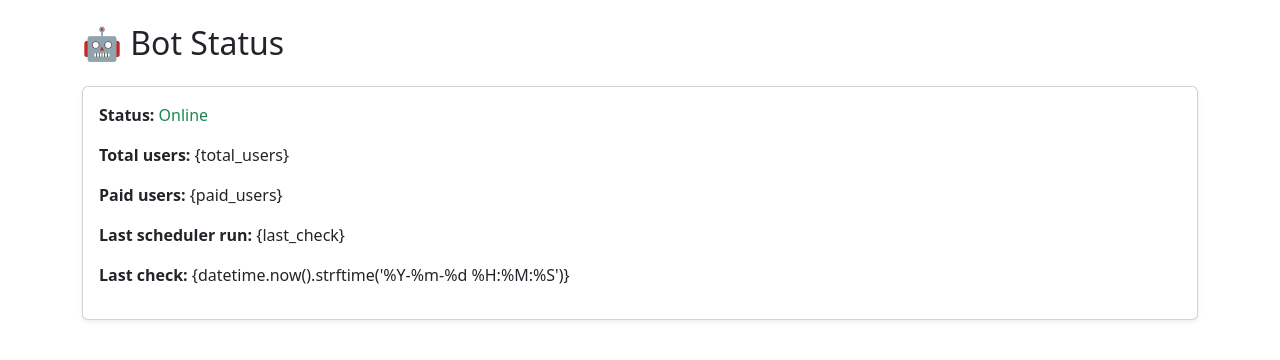
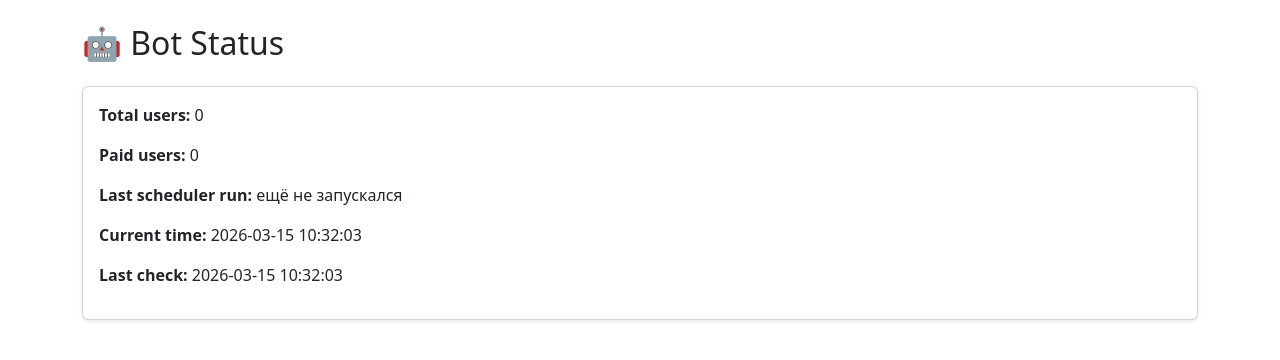
Before and after one commit to simbarilion/WBLimitsTracker, a Flask app: page / in a window 1280 px wide. Shown: the top 360 px of the page. Run offline with Flask 3, Linux system fonts and the light colour scheme; parts of the project's set-up code (start-up, migrations or seed data) failed here and were passed over.

Commit message:
fixed exceptions

```diff
--- a/app/__init__.py
+++ b/app/__init__.py
@@ -1,4 +1,6 @@
 from flask import Flask
+
+from .config import USE_POLLING
 from .db import init_db
 from .scheduler import start_scheduler
 
@@ -8,5 +10,6 @@ def create_app() -> Flask:
     from .routes import bp
     app.register_blueprint(bp)
     init_db()
-    start_scheduler()
+    if not USE_POLLING:
+        start_scheduler()
     return app
--- a/app/bot.py
+++ b/app/bot.py
@@ -1,3 +1,4 @@
+import telegram
 from telegram.ext import Application
 from .config import TELEGRAM_TOKEN
 from .handlers import register_handlers
@@ -11,3 +12,5 @@ logger.info("Создан экземпляр приложения")
 register_handlers(application)
 logger.info("Зарегистрированы хэндлеры")
 setup_logger(log_to_console=True).info("Бот запущен")
+
+bot = telegram.Bot(token=TELEGRAM_TOKEN)
--- a/app/db.py
+++ b/app/db.py
@@ -12,7 +12,7 @@ logger = setup_logger(__name__)
 @contextmanager
 def get_db() -> Generator[sqlite3.Connection, None, None]:
     """Контекстный менеджер для подключения к базе"""
-    conn = sqlite3.connect(DB)
+    conn = sqlite3.connect(DB, check_same_thread=False)
     logger.info(f"Соединение с базой данных {DB} открыто")
     try:
         yield conn
--- a/app/handlers.py
+++ b/app/handlers.py
@@ -1,9 +1,8 @@
 from telegram import Update
 from telegram.ext import CommandHandler, MessageHandler, CallbackContext, filters, Application
-from .db import init_db
 from .logging_config import setup_logger
 from .services import get_warehouses, check_limits
-from user_repository import get_user, create_user, update_warehouses
+from .user_repository import get_user, create_user, update_warehouses
 
 logger = setup_logger(__name__)
 
@@ -14,7 +13,6 @@ async def start(update: Update, _: CallbackContext) -> None:
         return
 
     chat_id = update.effective_chat.id
-    init_db()
     user = get_user(chat_id)
     if user:
         await update.message.reply_text(
--- a/app/routes.py
+++ b/app/routes.py
@@ -5,14 +5,12 @@ import telegram
 from .config import TELEGRAM_TOKEN, WEBHOOK_URL
 from .logging_config import setup_logger
 from .scheduler import last_run_time
-from .bot import application
+from .bot import application, bot
 from .user_repository import get_users_count, get_paid_users_count
 
 logger = setup_logger(__name__)
 
 bp = Blueprint("routes", __name__, template_folder="templates")
-
-bot = telegram.Bot(token=TELEGRAM_TOKEN)
 
 @bp.route(f"/{TELEGRAM_TOKEN}", methods=["POST"])
 def webhook():
--- a/app/scheduler.py
+++ b/app/scheduler.py
@@ -3,15 +3,12 @@ from typing import Optional
 
 from apscheduler.schedulers.background import BackgroundScheduler
 
+from .bot import bot
 from .services import check_limits
-from .config import TELEGRAM_TOKEN
-import telegram
 from app.logging_config import setup_logger
 from .user_repository import get_users
 
 logger = setup_logger(__name__)
-
-bot = telegram.Bot(token=TELEGRAM_TOKEN)
 
 last_run_time: Optional[datetime] = None
 
--- a/app/services.py
+++ b/app/services.py
@@ -12,7 +12,7 @@ def get_warehouses(api_key: str) -> Optional[List[Dict]]:
     url = "https://suppliers-api.wildberries.ru/api/v1/warehouses"
     headers = {"Authorization": api_key}
     try:
-        r = requests.get(url, headers=headers)
+        r = requests.get(url, headers=headers, timeout=10)
         r.raise_for_status()
         logger.info("GET-запрос успешно обработан")
         result = r.json()
@@ -30,7 +30,7 @@ def check_limits(api_key: str, warehouse_ids: str) -> str:
     url = f"https://suppliers-api.wildberries.ru/api/v1/acceptance/coefficients?warehouseIDs={warehouse_ids}"
     headers = {"Authorization": api_key}
     try:
-        r = requests.get(url, headers=headers)
+        r = requests.get(url, headers=headers, timeout=10)
         r.raise_for_status()
         logger.info("GET-запрос успешно обработан")
         data = r.json()
@@ -39,7 +39,7 @@ def check_limits(api_key: str, warehouse_ids: str) -> str:
         for item in data:
             if item.get("coefficient", 999) <= 1 and item.get("allowUnload", False):
                 available.append(
-                    f"Warehouse {item["warehouseID"]} on {item["date"]}: coefficient {item["coefficient"]}"
+                    f"Warehouse {item['warehouseID']} on {item['date']}: coefficient {item['coefficient']}"
                 )
         return "Available free/cheap limits:\n" + "\n".join(available) if available else "No available free/cheap limits currently."
     except Exception as e:
--- a/app/templates/index.html
+++ b/app/templates/index.html
@@ -9,11 +9,11 @@
         <div class="container">
           <h2 class="mb-4">🤖 Bot Status</h2>
           <div class="card p-3 shadow-sm">
-            <p><b>Status:</b> <span class="text-success">Online</span></p>
-            <p><b>Total users:</b> {total_users}</p>
-            <p><b>Paid users:</b> {paid_users}</p>
-            <p><b>Last scheduler run:</b> {last_check}</p>
-            <p><b>Last check:</b> {datetime.now().strftime('%Y-%m-%d %H:%M:%S')}</p>
+            <p><b>Total users:</b> {{ total_users }}</p>
+            <p><b>Paid users:</b> {{ paid_users }}</p>
+            <p><b>Last scheduler run:</b> {{ last_run }}</p>
+            <p><b>Current time:</b> {{ now }}</p>
+            <p><b>Last check:</b> {{ now }}</p>
           </div>
         </div>
       </body>
```
